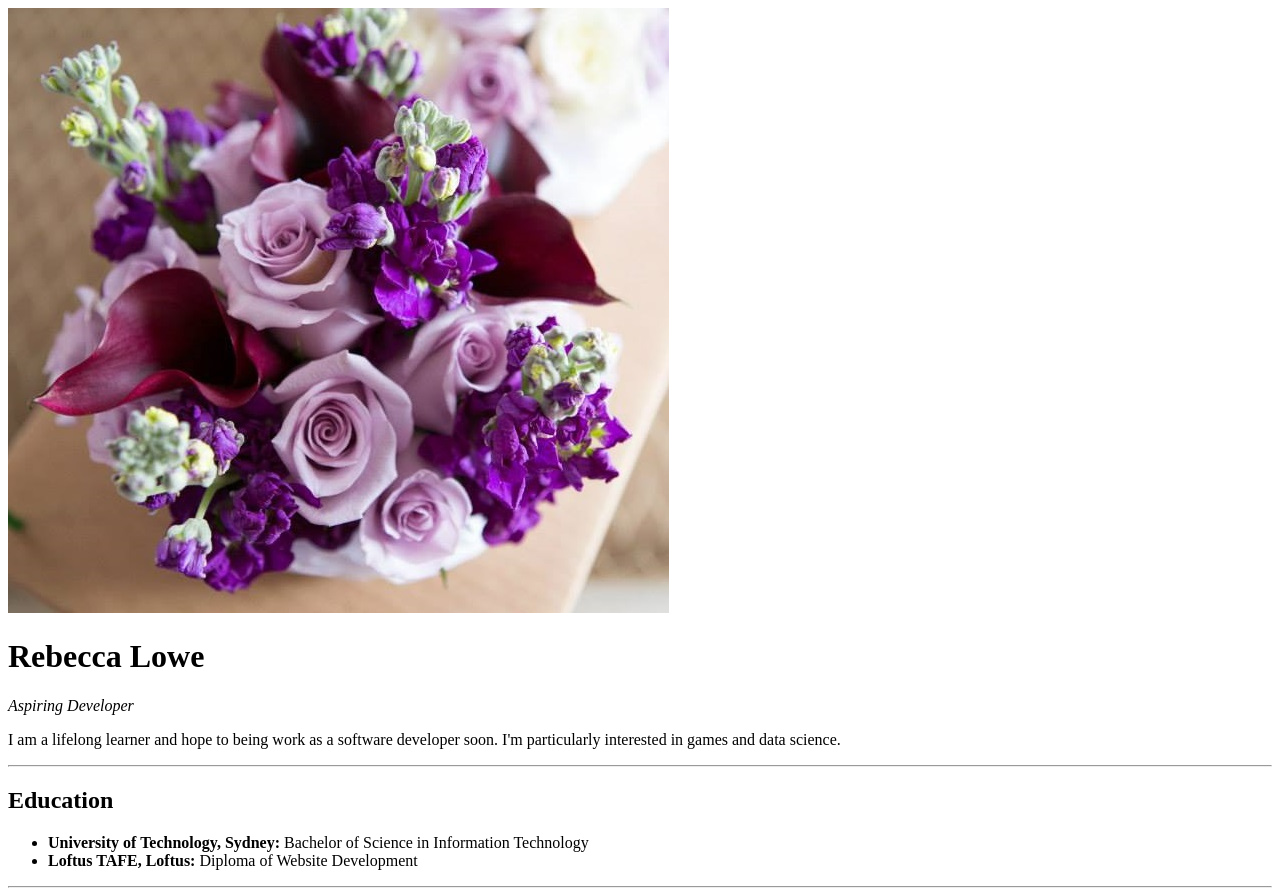
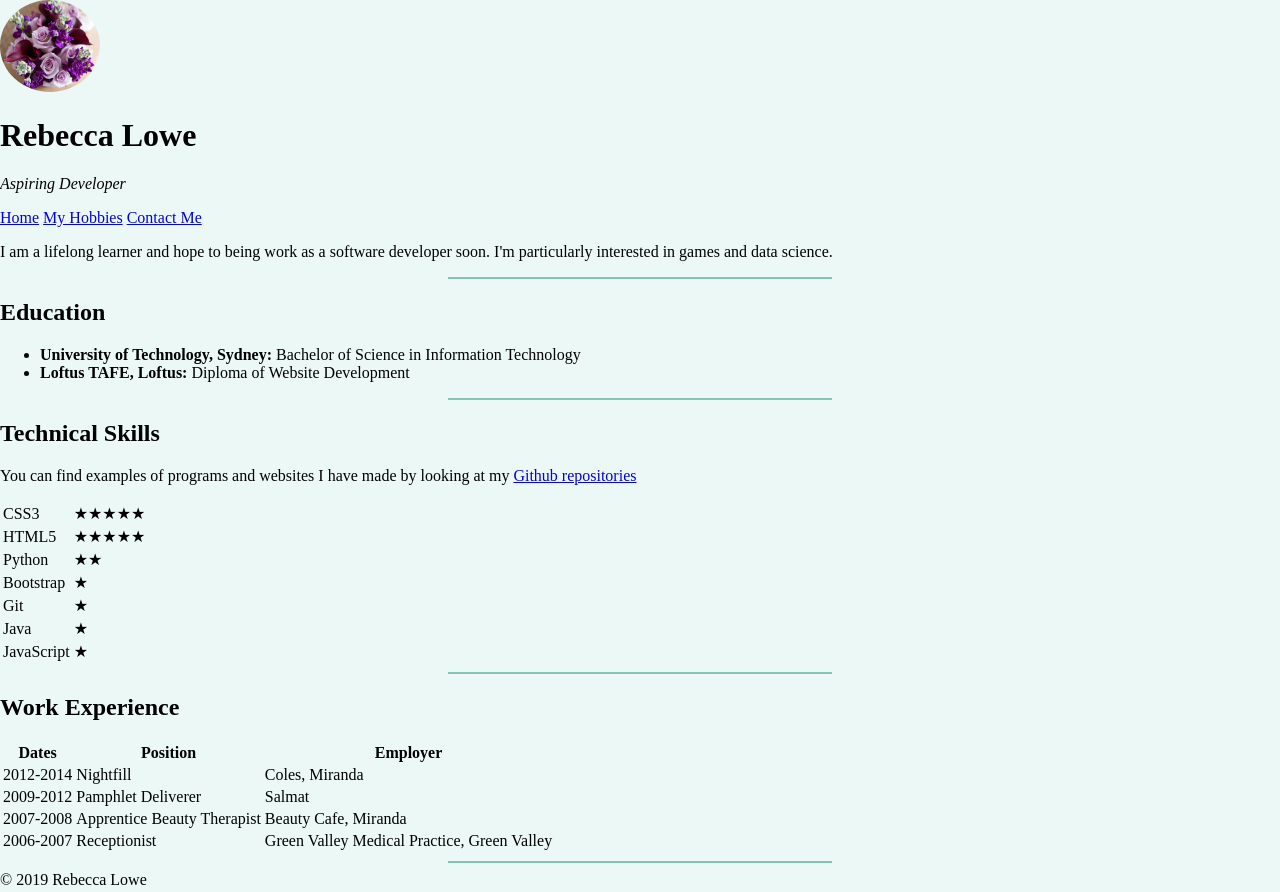
Before and after one commit to RebeccaML/Resume, a plain HTML site: page index.html in a window 1280 px wide. Shown: the top 892 px of the page. Drawn offline with Linux system fonts and the light colour scheme.

Commit message:
Began css and some restructuring

```diff
--- /dev/null
+++ b/css/style.css
@@ -0,0 +1,29 @@
+/* Main style for resume site
+ * Colors: #ECF8F5 (pale turquoise)
+ *         #84C4B4 (darker turquoise) */
+ html, body {
+     padding: 0;
+     margin: 0;
+     height: 100%;
+ }
+body {
+    background-color: #ECF8F5;
+    display: flex;
+    flex-direction: column;
+}
+#container {
+    flex: 1 0 auto;
+}
+hr {
+    background-color: #84C4B4;
+    height: 2px;
+    border: none;
+    width: 30%;
+}
+img {
+    width: 100px;
+    border-radius: 50%;
+}
+footer {
+    flex-shrink: 0;
+}
--- a/index.html
+++ b/index.html
@@ -3,23 +3,34 @@
     <head>
         <meta charset="utf-8">
         <title>Rebecca's Personal Site</title>
+        <link rel="stylesheet" href="css/style.css">
     </head>
     <body>
-        <img src="flowers.jpg" alt="purple flowers">
+        <div id="container">
+            <header>
+                <img src="images/flowers.jpg" alt="purple flowers">
                 <h1>Rebecca Lowe</h1>
                 <p><em>Aspiring Developer</em></p>
+            </header>
+            <nav>
+                <a href="index.html">Home</a>
+                <a href="hobbies.html">My Hobbies</a>
+                <a href="contact.html">Contact Me</a>
+            </nav>
             <p>I am a lifelong learner and hope to being work as a software developer soon.
                 I'm particularly interested in games and data science.
             </p>
             <hr>
             <h2>Education</h2>
             <ul>
-            <li><strong>University of Technology, Sydney:</strong> Bachelor of Science in Information Technology</li>
+                <li><strong>University of Technology, Sydney:</strong> Bachelor of Science in Information Technology
+                </li>
                 <li><strong>Loftus TAFE, Loftus: </strong> Diploma of Website Development</li>
             </ul>
             <hr>
             <h2>Technical Skills</h2>
-        <p>You can find examples of programs and websites I have made by looking at my <a href="https://github.com/RebeccaML">Github repositories</a></p>
+            <p>You can find examples of programs and websites I have made by looking at my <a
+                    href="https://github.com/RebeccaML">Github repositories</a></p>
             <table>
                 <tr>
                     <td>CSS3</td>
@@ -84,7 +95,9 @@
                 </tbody>
             </table>
             <hr>
-        <a href="hobbies.html">My Hobbies</a>
-        <a href="contact.html">Contact Me</a>
+        </div>
+        <footer>
+            © 2019 Rebecca Lowe
+        </footer>
     </body>
 </html>
```
Also changed, not shown: contact.html (+16 -0 lines), hobbies.html (+16 -1 lines), images/flowers.jpg (renamed from flowers.jpg), 1 other file. Lines whose indentation alone changed are shown as unchanged.
